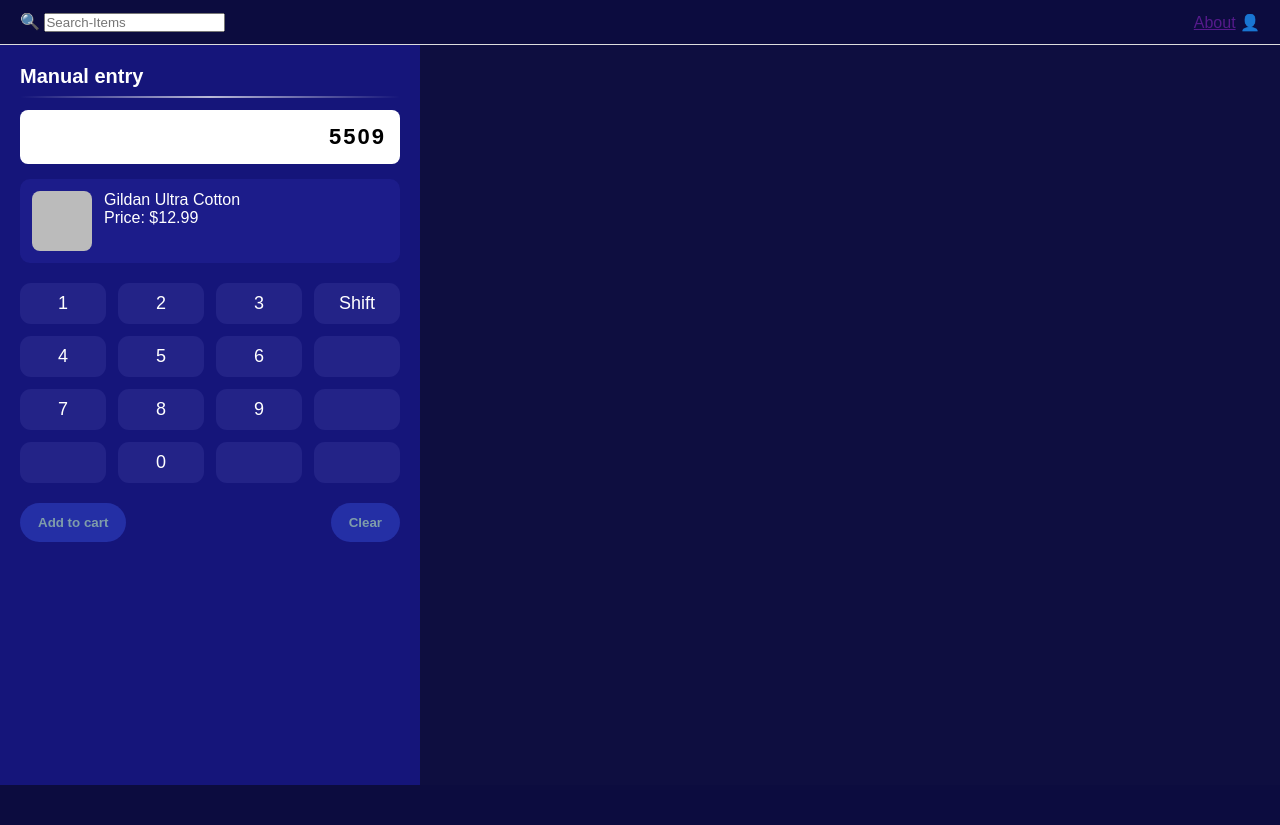
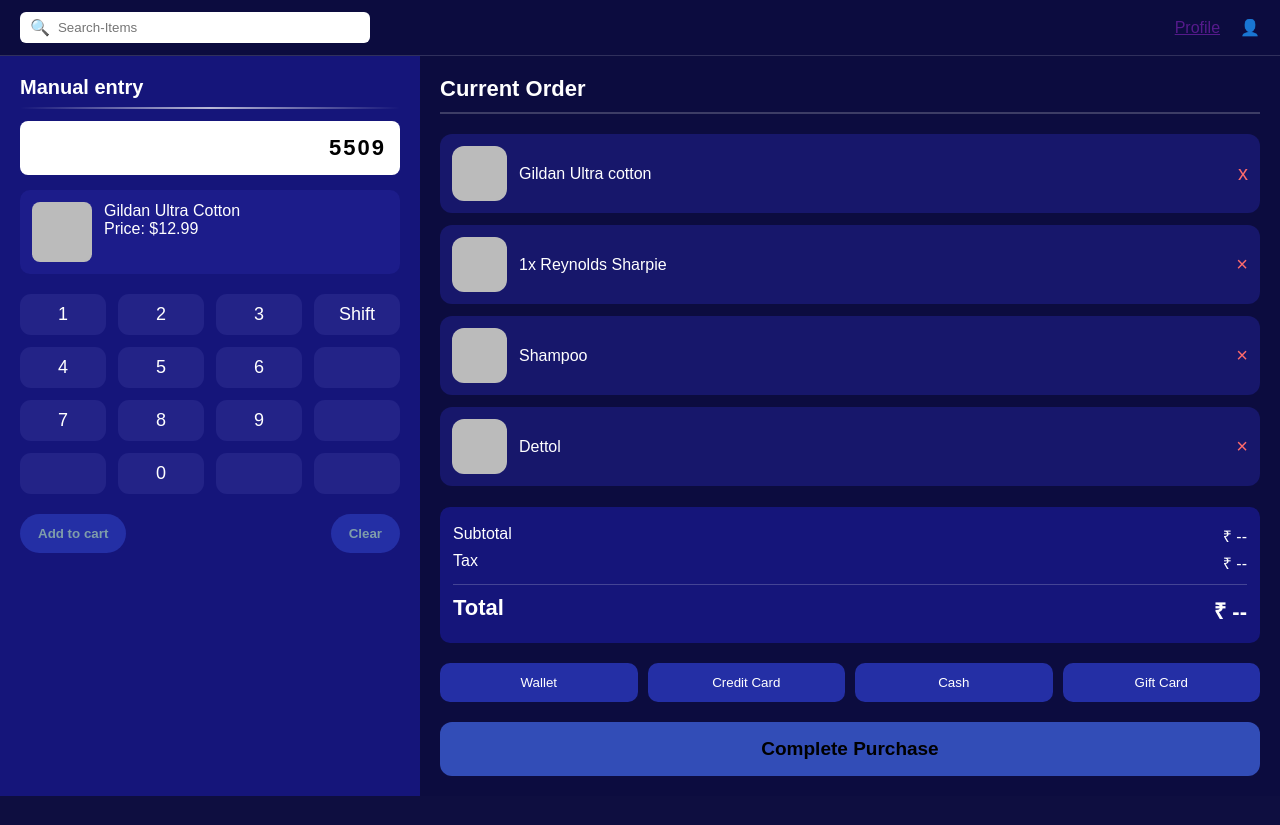
Before and after one commit to aryanexcited/web-dev-pbl, a plain HTML site: page main-page.html in a window 1280 px wide. After the commit the page ends 800 px from the top, so only its background shows below. Drawn offline with Linux system fonts and the light colour scheme.

Commit message:
Added right side of the main section

```diff
--- a/main-page.css
+++ b/main-page.css
@@ -16,7 +16,7 @@
     align-items:center;
     padding:12px 20px;
     background: #0c0c3f;
-    border-bottom:1px solid #ddd;
+    border-bottom:1px solid rgba(255,255,255,0.15);
 }
 
 .search-box{
@@ -35,7 +35,7 @@
     width:100%;
 }
 
-.top-actions{
+.actions{
     display:flex;
     align-items:center;
     gap:20px;
@@ -106,6 +106,12 @@
     border-radius:8px;
 }
 
+.product-preview img{
+    width:100%;
+    height:100%;
+    object-fit: cover;
+}
+
 .keypad{
     display: grid;
     grid-template-columns: repeat(4,1fr);
@@ -125,7 +131,12 @@
 
 .keypad button:hover{
     background:#3a3ad1;
-    translate: calc();
+    transform: scale(1.05);
+}
+
+.keypad button:active{
+    background:#5a5aff;
+    transform: scale(0.95)
 }
 
 .left-buttons{
@@ -150,8 +161,126 @@
     color:rgb(127, 157, 170);
 }
 
+/*Right Checkout Panel*/
+
 .right{
     flex:1;
     padding:20px;
     background:#0c0c3f;
 }
+
+.checkout{
+    height:100%;
+    display:flex;
+    flex-direction:column;
+    gap:20px;
+}
+
+/*title*/
+.checkout-title{
+    font-size: 22px;
+    font-weight:600;
+    border-bottom:2px solid rgba(255,255,255,0.2);
+    padding-bottom:10px;
+}
+
+/*items-list*/
+.cart-items{
+    flex:1;
+    overflow-y:auto;
+    display:flex;
+    flex-direction: column;
+    gap:12px;
+}
+
+.cart-item{
+    display:flex;
+    align-items:center;
+    gap:12px;
+    background:#17176b;
+    padding:12px;
+    border-radius:12px;
+}
+
+.item-img{
+    width:55px;
+    height:55px;
+    background:#bbb;
+    border-radius:12px;
+}
+
+.item-info{
+    flex:1;
+}
+
+.item-name{
+    font-size: 16px;
+}
+
+.remove{
+    background:transparent;
+    border:none;
+    color:#ff6b6b;
+    font-size:20px;
+    cursor:pointer;
+}
+
+.remove:hover{
+    transform:scale(1.2);
+}
+
+/*bill section*/
+.bill{
+    background:#15157a;
+    padding:13px;
+    border-radius:10px;
+}
+
+.bill .row{
+    display:flex;
+    justify-content: space-between;
+    margin:5px 0;
+}
+
+.bill .total{
+    font-size:22px;
+    font-weight:bold;
+    margin-top:10px;
+    border-top:1px solid rgba(255,255,255,0.2);
+    padding-top:10px;
+}
+
+.payments{
+    display:grid;
+    grid-template-columns: repeat(4,1fr);
+    gap:10px;
+}
+
+.pay{
+    padding:12px 0;
+    border:none;
+    border-radius:10px;
+    background:#242fa5;
+    color:white;
+    cursor:pointer;
+}
+
+.pay:hover{
+    background:#3a3ad1;
+}
+
+.complete{
+    margin-top:auto;
+    padding:16px;
+    border:none;
+    border-radius:12px;
+    background:#324db7;
+    color:black;
+    font-size:19px;
+    font-weight:bold;
+    cursor:pointer;
+}
+
+.complete:hover{
+    background:#2c429c;
+}
--- a/main-page.html
+++ b/main-page.html
@@ -8,13 +8,13 @@
 </head>
 <body>
     <header class="topbar">
-        <div class="search-bar">
+        <div class="search-box">
             <span class="icon">🔍</span>
             <input type="text" placeholder="Search-Items">
         </div>
 
         <div class="actions">
-            <a href="">About</a>
+            <a href="">Profile</a>
             <span class="icon">👤</span>
         </div>
     </header>
@@ -46,11 +46,56 @@
                 <button type="reset">Clear</button>
             </div>
         </div>
+        <div class="right">
+            <div class="checkout">
+                <h2 class="checkout-title">Current Order</h2>
+                <div class="cart-items">
+                    <div class="cart-item">
+                        <div class="item-img"></div>
+                        <div class="item-info">
+                            <p class="item-name">Gildan Ultra cotton</p>
+                        </div>
+                        <button class="remove">x</button>
+                    </div>
+                    <div class="cart-item">
+                        <div class="item-img"></div>
+                        <div class="item-info">
+                            <p class="item-name">1x Reynolds Sharpie</p>
+                        </div>
+                        <button class="remove">×</button>
+                    </div>
 
+                    <div class="cart-item">
+                        <div class="item-img"></div>
+                        <div class="item-info">
+                            <p class="item-name">Shampoo</p>
+                        </div>
+                        <button class="remove">×</button>
+                    </div>
+
+                    <div class="cart-item">
+                        <div class="item-img"></div>
+                        <div class="item-info">
+                            <p class="item-name">Dettol</p>
+                        </div>
+                        <button class="remove">×</button>
+                    </div>
+                </div>
+                <div class="bill">
+                    <div class="row"><span>Subtotal</span><span>₹ --</span></div>
+                    <div class="row"><span>Tax</span><span>₹ --</span></div>
+                    <div class="row total"><span>Total</span><span>₹ --</span></div>
+                </div>
+                <div class="payments">
+                    <button class="pay wallet">Wallet</button>
+                    <button class="pay card">Credit Card</button>
+                    <button class="pay cash">Cash</button>
+                    <button class="pay gift">Gift Card</button>
+                </div>
+                <button class="complete">Complete Purchase</button>
+            </div>
+        </div>
     </div>
 
-    <div class="right">
-
-    </div>
 </body>
 </html>
```
